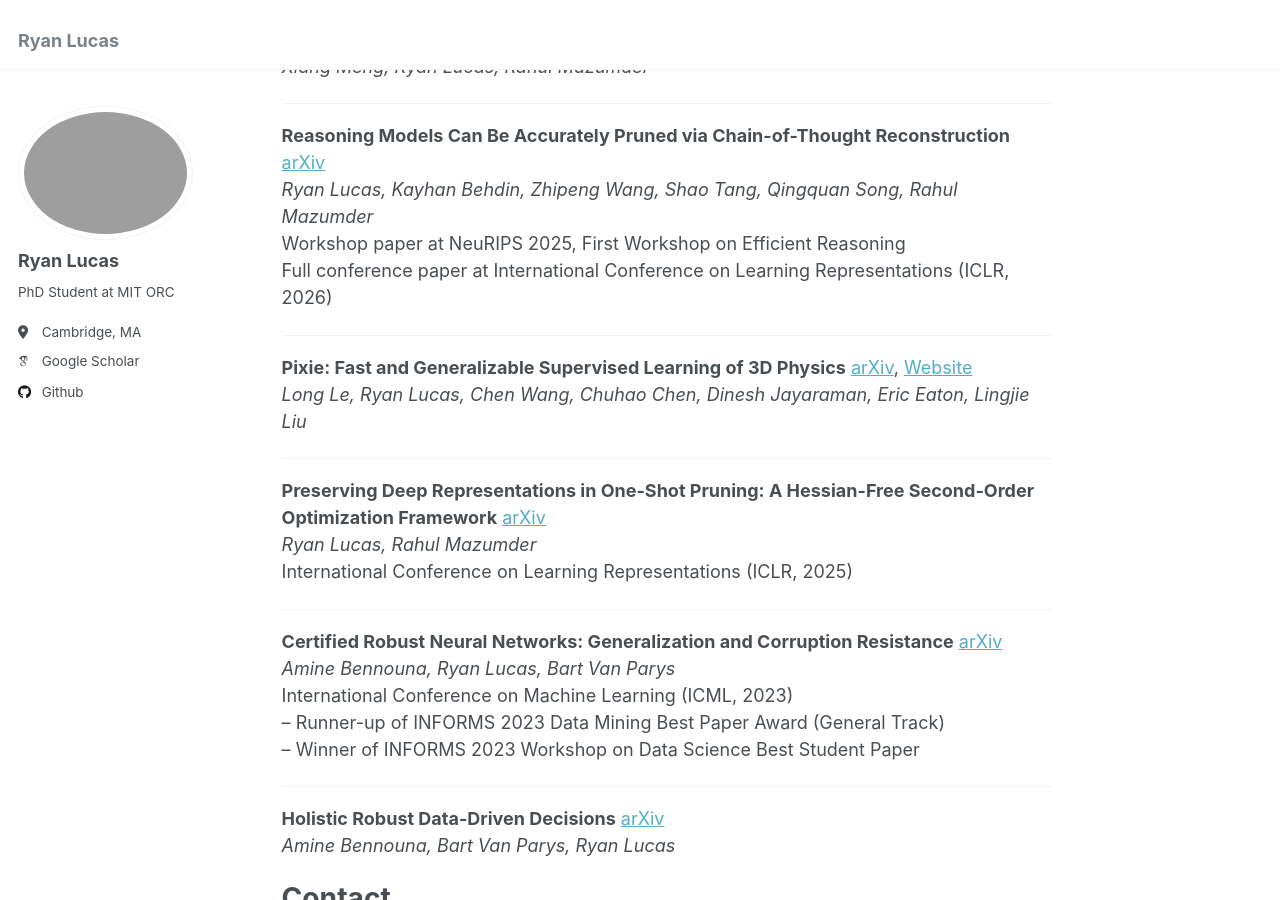
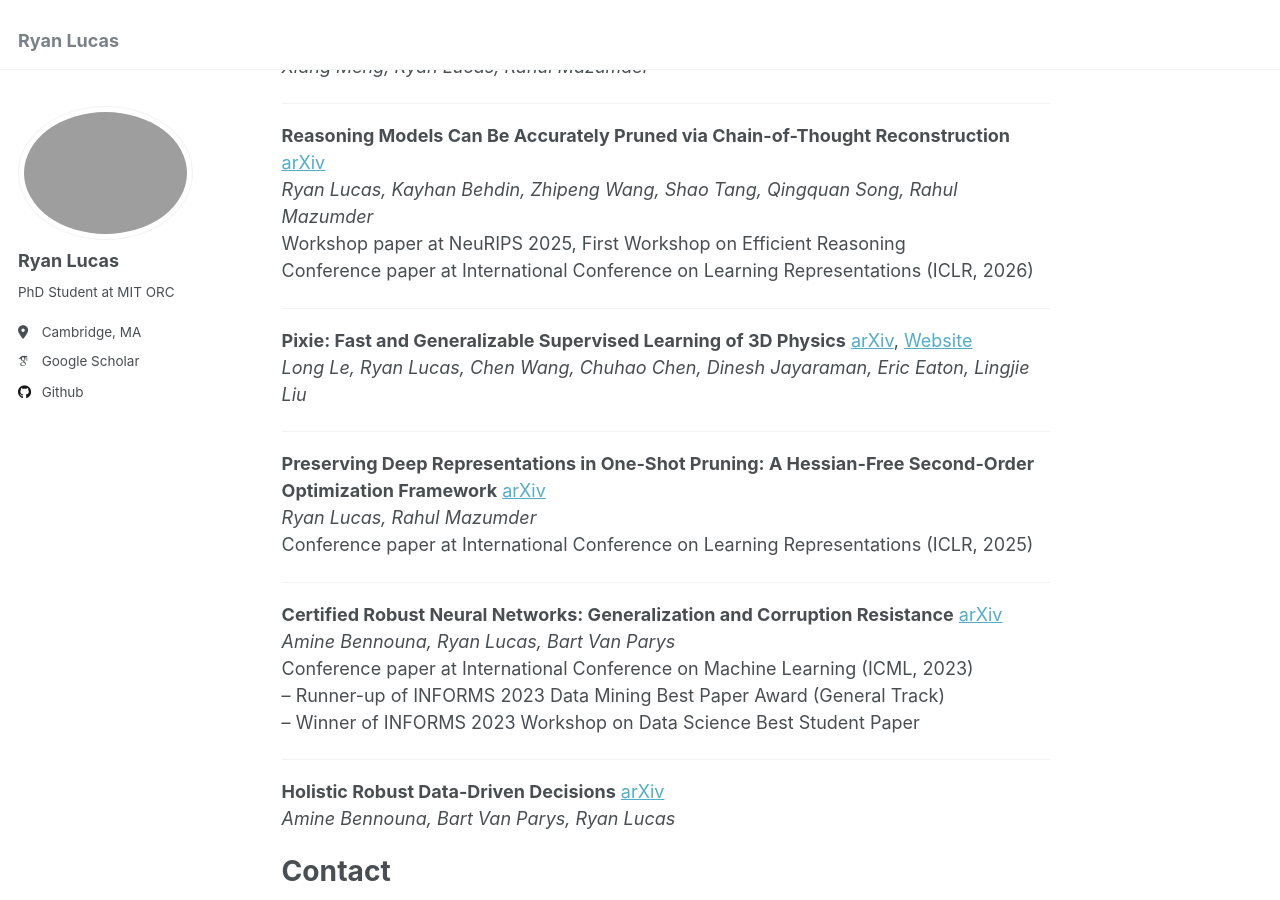
Before and after one commit to RyanLucas3/RyanLucas3.github.io, a Jekyll site: the page built from _pages/about.md, in a window 1280 px wide and 900 px high, scrolled down 564 px. Built offline with Jekyll 4.4.1, drawn with Linux system fonts in a browser that asks for light colours; some web fonts are replaced; our own code applies the rules of GitHub Pages for plain Markdown files.

Commit message:
Update about.md

```diff
--- a/_pages/about.md
+++ b/_pages/about.md
@@ -24,7 +24,7 @@ Papers
 **Reasoning Models Can Be Accurately Pruned via Chain-of-Thought Reconstruction** [arXiv](https://arxiv.org/abs/2509.12464)
 *Ryan Lucas, Kayhan Behdin, Zhipeng Wang, Shao Tang, Qingquan Song, Rahul Mazumder*
 Workshop paper at NeuRIPS 2025, First Workshop on Efficient Reasoning<br>
-Full conference paper at International Conference on Learning Representations (ICLR, 2026)
+Conference paper at International Conference on Learning Representations (ICLR, 2026)
 
 ****
 
@@ -35,13 +35,13 @@ Full conference paper at International Conference on Learning Representations (I
 
 **Preserving Deep Representations in One-Shot Pruning: A Hessian-Free Second-Order Optimization Framework** [arXiv](https://arxiv.org/abs/2411.18376)
 *Ryan Lucas, Rahul Mazumder*
-International Conference on Learning Representations (ICLR, 2025)
+Conference paper at International Conference on Learning Representations (ICLR, 2025)
 
 ****
 
 **Certified Robust Neural Networks: Generalization and Corruption Resistance** [arXiv](https://arxiv.org/abs/2303.02251)
 *Amine Bennouna, Ryan Lucas, Bart Van Parys*
-International Conference on Machine Learning (ICML, 2023)<br>
+Conference paper at International Conference on Machine Learning (ICML, 2023)<br>
 -- Runner-up of INFORMS 2023 Data Mining Best Paper Award (General Track)<br>
 -- Winner of INFORMS 2023 Workshop on Data Science Best Student Paper
 
```
